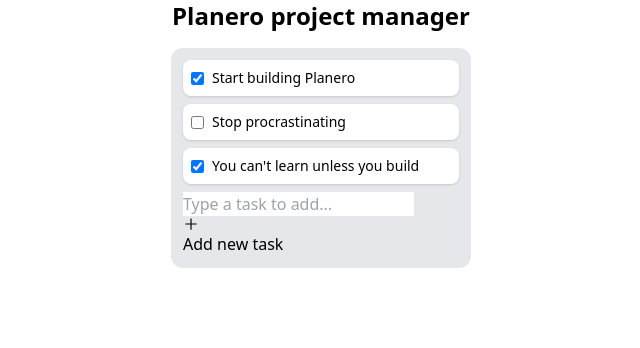
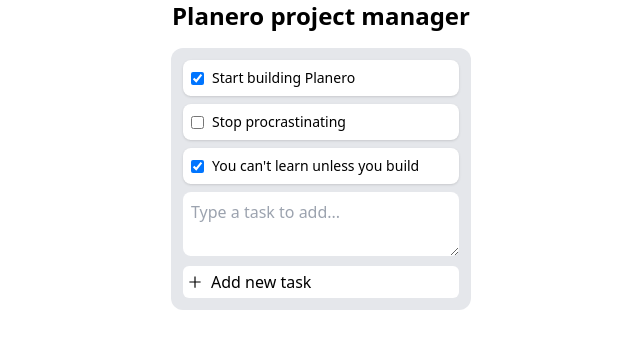
Before and after one commit to raknos13/planero-planner-react, a React (Vite) app: page / in a window 1280 px wide. Shown: the top 348 px of the page, without its empty margins (319-959 px from the left). Built offline with nearby package versions, Linux system fonts and the light colour scheme.

Commit message:
Add styling to add new task btn and textarea

```diff
--- a/src/components/TodoList.jsx
+++ b/src/components/TodoList.jsx
@@ -70,15 +70,18 @@ export default function TodoList() {
               ))}
               {provided.placeholder}
               <form onSubmit={handleSubmit}>
-                <input
-                  type="text"
+                <textarea
                   placeholder="Type a task to add..."
                   value={newTask}
                   onChange={(e) => setNewTask(e.target.value)}
+                  className="mb-1 p-2 w-full rounded-lg"
                 />
-                <button type="submit">
+                <button
+                  type="submit"
+                  className="flex justify-start items-center gap-2 p-1 bg-white rounded-md w-full hover:bg-gray-400"
+                >
                   <AiOutlinePlus />
-                  Add new task
+                  <span>Add new task</span>
                 </button>
               </form>
             </ul>
```
